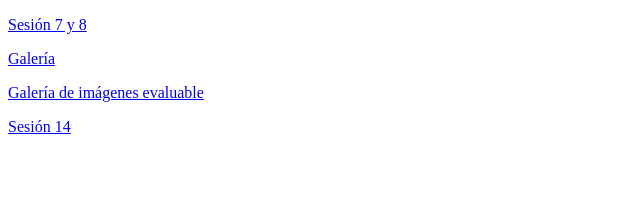
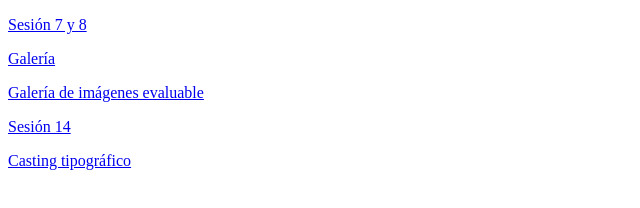
Before and after one commit to stephanymr/TPED1, a plain HTML site: page index.html in a window 1280 px wide. Shown: the whole page, without its empty margins (0-640 px from the left). Drawn offline with Linux system fonts and the light colour scheme.

Commit message:
Update index.html

```diff
--- a/index.html
+++ b/index.html
@@ -9,5 +9,6 @@
         <p><a href="galeria/galeria.html">Galería</a></p>
         <p><a href="galeria_imagenes/galeria_imagenes.html">Galería de imágenes evaluable</a></p>
         <p><a href="sesion14/sesion14.html">Sesión 14</a></p>
+        <p><a href="casting_tipografico/casting_tipografico.html">Casting tipográfico</a></p>
     </body>
 </html>
```
